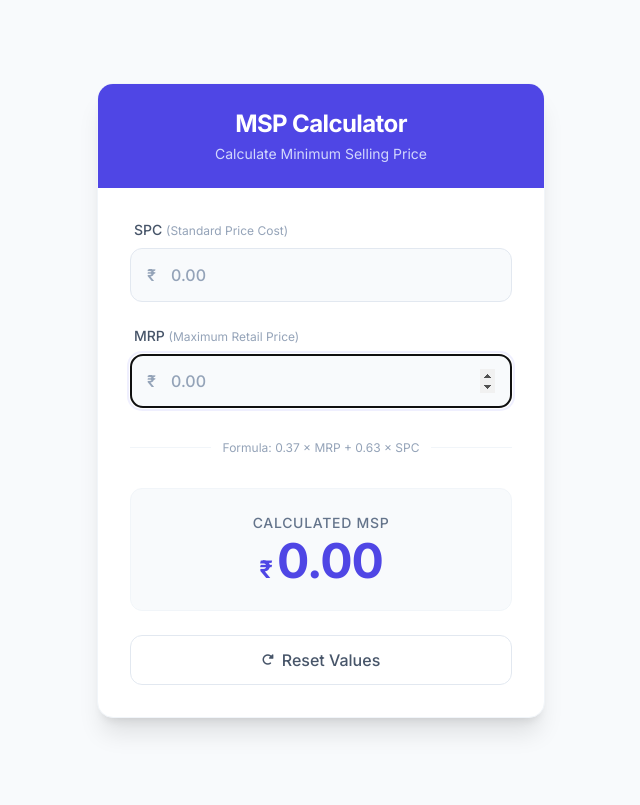
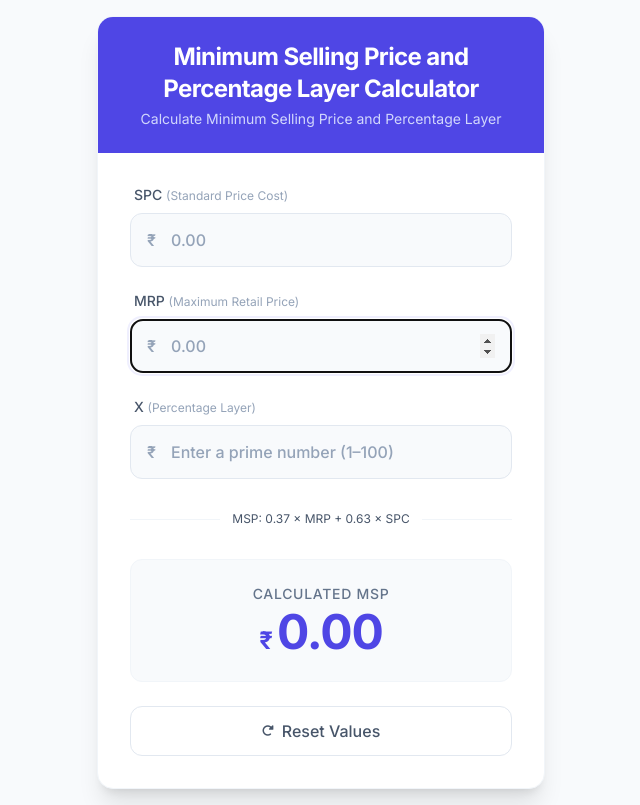
Before and after one commit to mylabbuddy/msp, a plain HTML site: page index.html in a window 1280 px wide. Both pictures are taken after a click on the button "Reset Values". Shown: the whole page, without its empty margins (319-959 px from the left). Drawn offline with nearby package versions, Linux system fonts and the light colour scheme.

Commit message:
Update index.html

```diff
--- a/index.html
+++ b/index.html
@@ -38,8 +38,8 @@
 
         <!-- Header -->
         <div class="bg-indigo-600 p-6 text-center">
-            <h1 class="text-2xl font-bold text-white tracking-tight">MSP Calculator</h1>
-            <p class="text-indigo-100 text-sm mt-1 opacity-90">Calculate Minimum Selling Price</p>
+            <h1 class="text-2xl font-bold text-white tracking-tight">Minimum Selling Price and Percentage Layer Calculator</h1>
+            <p class="text-indigo-100 text-sm mt-1 opacity-90">Calculate Minimum Selling Price and Percentage Layer</p>
         </div>
 
         <!-- Content -->
@@ -74,6 +74,20 @@
                         oninput="calculateMSP()">
                 </div>
             </div>
+            <!-- Input Group: x -->
+            <div class="space-y-2">
+                <label for="x" class="block text-sm font-medium text-slate-600 ml-1">
+                    X <span class="text-xs text-slate-400 font-normal">(Percentage Layer)</span>
+                </label>
+                <div class="relative custom-focus rounded-xl border border-slate-200 bg-slate-50 transition-all duration-200">
+                    <div class="absolute inset-y-0 left-0 pl-4 flex items-center pointer-events-none">
+                        <span class="text-slate-400 font-semibold">₹</span>
+                    </div>
+                    <input type="number" id="x" placeholder="Enter a prime number (1–100)"
+                        class="block w-full pl-10 pr-4 py-3.5 bg-transparent border-none rounded-xl focus:ring-0 text-slate-800 placeholder-slate-400 font-medium"
+                        oninput="calculateMSP()">
+                </div>
+            </div>
 
             <!-- Divider with Formula -->
             <div class="relative py-2">
@@ -81,10 +95,16 @@
                     <div class="w-full border-t border-slate-100"></div>
                 </div>
                 <div class="relative flex justify-center">
-                    <span class="bg-white px-3 text-xs text-slate-400 select-none">
-                        Formula: 0.37 × MRP + 0.63 × SPC
+                    <span class="bg-white px-3 text-xs text-slate-600 select-none">
+                        MSP: 0.37 × MRP + 0.63 × SPC
                     </span>
                 </div>
+                <!-- <div class="relative flex justify-center">
+                    <span class="bg-white px-3 text-xs text-slate-400 select-none">
+                        Formula: (((63 × PLS + 3700) × MRP
+                        - (63 × PLS - 6300) × SPC)/10000)
+                    </span>
+                </div> -->
             </div>
 
             <!-- Result Section -->
@@ -92,7 +112,7 @@
                 <p class="text-sm font-medium text-slate-500 mb-1 uppercase tracking-wider">Calculated MSP</p>
                 <div class="flex justify-center items-baseline gap-1 text-indigo-600">
                     <span class="text-2xl font-bold">₹</span>
-                    <span id="msp-result" class="text-5xl font-bold tracking-tight">0.00</span>
+                    <span id="percentage-result" class="text-5xl font-bold tracking-tight">0.00</span>
                 </div>
             </div>
 
@@ -110,39 +130,42 @@
     <script>
         const mrpInput = document.getElementById('mrp');
         const spcInput = document.getElementById('spc');
-        const mspResult = document.getElementById('msp-result');
+        const xInput = document.getElementById('x');
+        const percentageResult = document.getElementById('percentage-result');
         const resultContainer = document.getElementById('result-container');
 
         function calculateMSP() {
             // Get values and convert to float (default to 0 if empty)
             const mrp = parseFloat(mrpInput.value) || 0;
             const spc = parseFloat(spcInput.value) || 0;
+            const x = parseFloat(xInput.value) || 0;
 
             // Formula: MSP = 0.37*MRP + 0.63*SPC
-            const msp = (0.37 * mrp) + (0.63 * spc);
+            // const msp = (0.37 * mrp) + (0.63 * spc);
+            const x_formula = (((63*x + 3700) * mrp - (63*x - 6300) * spc)/10000)
 
             // Format logic:
             // If the result is a whole number, show no decimals.
             // If it has decimals, show up to 2 places.
-            const formattedMSP = msp.toLocaleString('en-IN', {
-                minimumFractionDigits: 2,
-                maximumFractionDigits: 2
+            const formattedMSP = x_formula.toLocaleString('en-IN', {
+                minimumFractionDigits: 6,
+                maximumFractionDigits: 6
             });
 
             // Update UI
             // Add a subtle animation effect when value changes significantly
-            if (mspResult.innerText !== formattedMSP) {
-                mspResult.innerText = formattedMSP;
+            if (percentageResult.innerText !== formattedMSP) {
+                percentageResult.innerText = formattedMSP;
 
                 // Highlight the result box slightly if values are present
-                if (mrp > 0 || spc > 0) {
+                if (mrp > 0 || spc > 0 || x > 0) {
                     resultContainer.classList.remove('bg-slate-50');
                     resultContainer.classList.add('bg-indigo-50/50');
-                    mspResult.parentElement.classList.add('fade-in');
+                    percentageResult.parentElement.classList.add('fade-in');
 
                     // Remove animation class after it plays so it can be re-triggered
                     setTimeout(() => {
-                        mspResult.parentElement.classList.remove('fade-in');
+                        percentageResult.parentElement.classList.remove('fade-in');
                     }, 300);
                 } else {
                     resultContainer.classList.add('bg-slate-50');
@@ -154,7 +177,8 @@
         function resetCalculator() {
             mrpInput.value = '';
             spcInput.value = '';
-            mspResult.innerText = '0.00';
+            xInput,value = '';
+            percentageResult.innerText = '0.00';
             resultContainer.classList.add('bg-slate-50');
             resultContainer.classList.remove('bg-indigo-50/50');
             mrpInput.focus();
```
